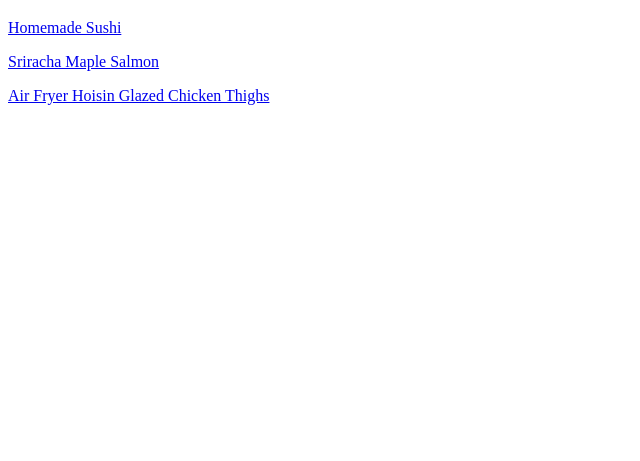
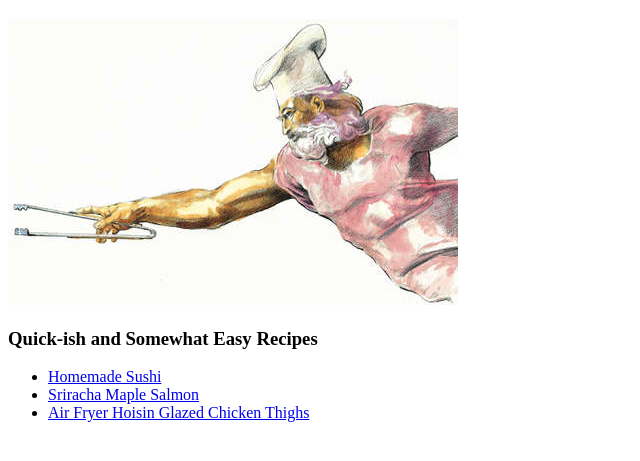
Before and after one commit to kbilly1/project-recipes, a plain HTML site: page index.html in a window 1280 px wide. Shown: the part 61-522 px from the top of the page, without its empty margins (0-640 px from the left). Drawn offline with Linux system fonts and the light colour scheme.

Commit message:
Add picture to index and make final adjustments

```diff
--- a/index.html
+++ b/index.html
@@ -8,8 +8,14 @@
 <body>
     <h1>Odin Recipes</h1>
 
-    <p><a href="recipes/sushi.html">Homemade Sushi</a></p>
-    <p><a href="recipes/salmon.html">Sriracha Maple Salmon</a></p>
-    <p><a href="recipes/chicken.html"> Air Fryer Hoisin Glazed Chicken Thighs</a></p>
+    <p><img src="img/chef.png" alt="Creation of Adam, but with a chef hat and tongs"></p>
+
+    <p><h3>Quick-ish and Somewhat Easy Recipes</h3></p>
+
+    <ul>
+        <li><a href="recipes/sushi.html">Homemade Sushi</a></li>
+        <li><a href="recipes/salmon.html">Sriracha Maple Salmon</a></li>
+        <li><a href="recipes/chicken.html"> Air Fryer Hoisin Glazed Chicken Thighs</a></li>
+    </ul>
 </body>
 </html>
```
Also changed, not shown: img/chef.png (added).
